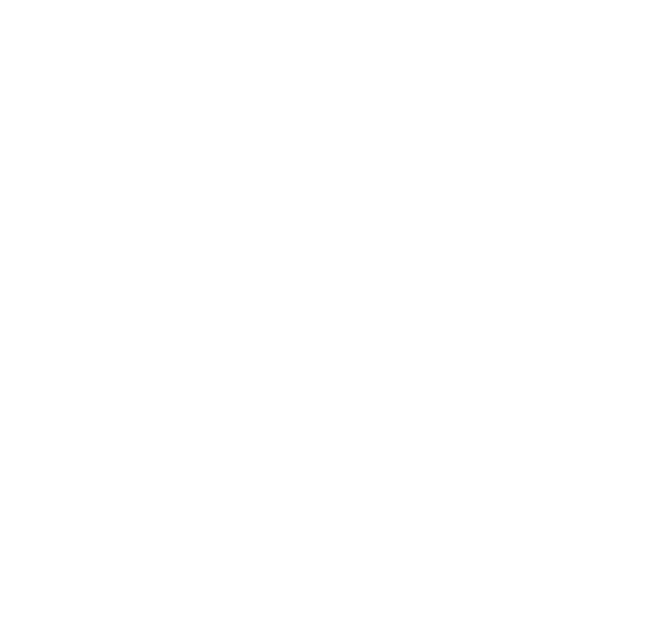
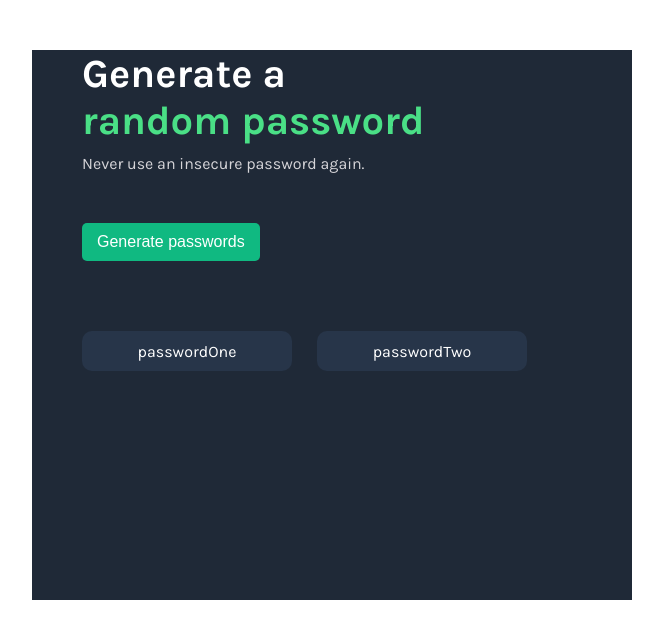
Before and after one commit to adetyay/password-generator, a plain HTML site: page index.html in a window 1280 px wide. Shown: the whole page, without its empty margins (308-971 px from the left). Drawn offline with Linux system fonts and the light colour scheme.

Commit message:
add styles

```diff
--- a/index.html
+++ b/index.html
@@ -4,10 +4,25 @@
     <meta charset="UTF-8">
     <meta name="viewport" content="width=device-width, initial-scale=1.0">
     <link rel="stylesheet" href="styles.css">
+    <link rel="preconnect" href="https://fonts.googleapis.com">
+    <link rel="preconnect" href="https://fonts.gstatic.com" crossorigin>
+    <link href="https://fonts.googleapis.com/css2?family=Karla:ital,wght@0,200..800;1,200..800&display=swap" rel="stylesheet">
     <title>Password Generator</title>
 </head>
 <body>
-    <h1></h1>
+    <div class="container">
+        <div class="heading">
+            <h1 class="white-text">Generate a</h1>
+            <h1 class="green-text">random password</h1>
+        </div>
+        <p>Never use an insecure password again.</p>
+        <button>Generate passwords</button>
+        <br>
+        <div class="passwords">
+            <div class="password-one">passwordOne</div>
+            <div class="password-two">passwordTwo</div>
+        </div>
+    </div>
     <script src="script.js"></script>
 </body>
 </html>
--- a/styles.css
+++ b/styles.css
@@ -1,3 +1,69 @@
 body {
     margin: 0;
+    font-family: "Karla", sans-serif;
 }
+
+.container{
+    width: 550px;
+    height: 550px;
+    background-color: #1F2937;
+    margin: auto;
+    color: white;
+    padding-left: 50px;
+    margin-top: 50px;
+}
+
+
+
+h1{
+    margin: 0;
+    font-size: 40px;
+    font-weight: bolder;
+}
+
+p{
+    color: #D5D4D8;
+    margin: 0;
+    margin-top: 10px;
+}
+
+br{
+    color: #2F3E53;
+}
+
+.green-text{
+    color: #4ADF86;
+    /* margin-top: 100px; */
+}
+
+
+
+.passwords{
+    display: flex;
+    align-items: center;
+}
+
+.password-one, .password-two{
+    background-color: #273549;
+    display: flex;
+    align-items: center;
+    justify-content: center;
+    width: 210px;
+    height: 40px;
+    border-radius: 10px;
+    margin-top: 70px;
+}
+
+.password-one{
+    margin-right: 25px;
+}
+
+button{
+    margin-top: 50px;
+    background-color: #10B981;
+    color: white;
+    border: none;
+    border-radius: 5px;
+    padding: 10px 15px;
+    font-size: 16px;
+}
```
